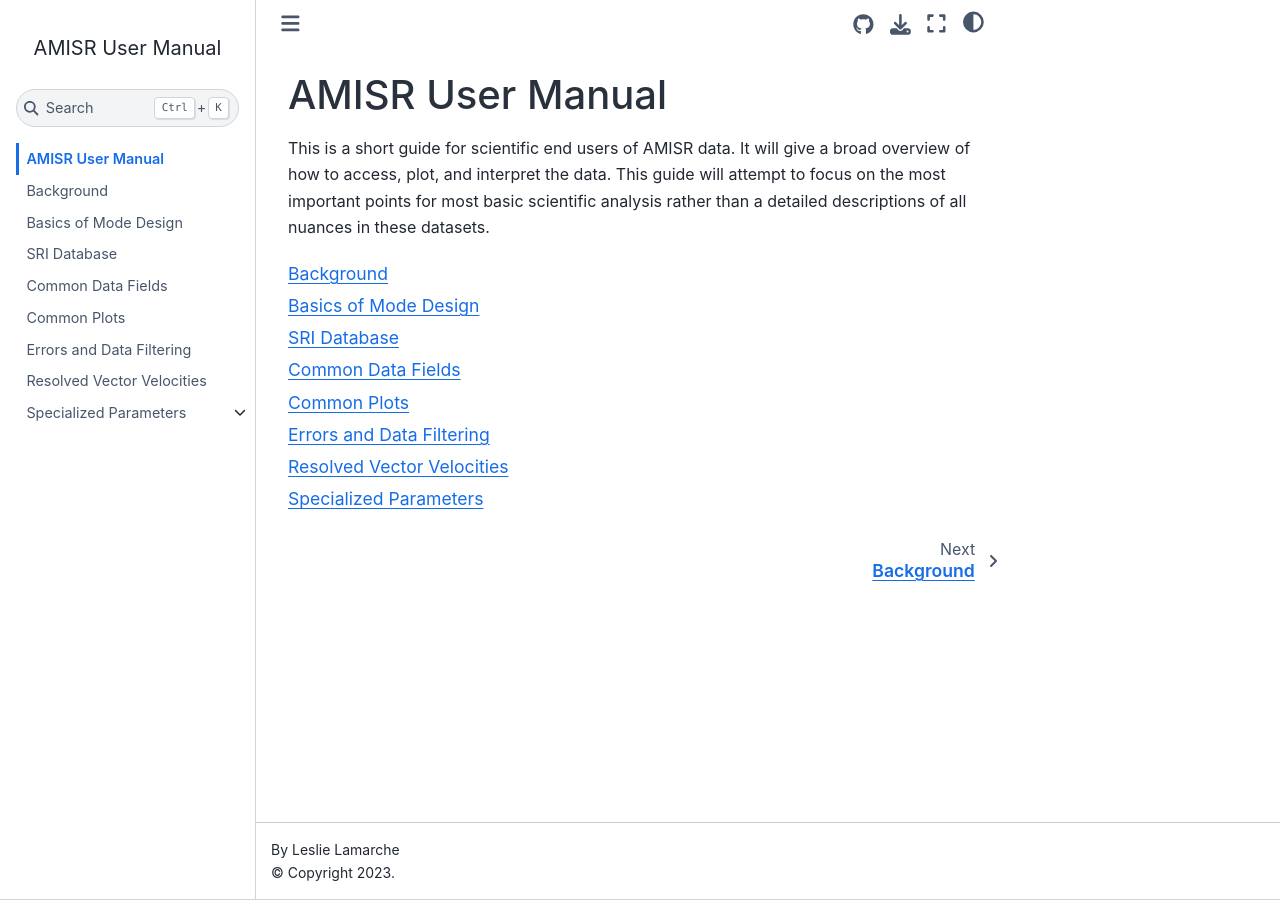
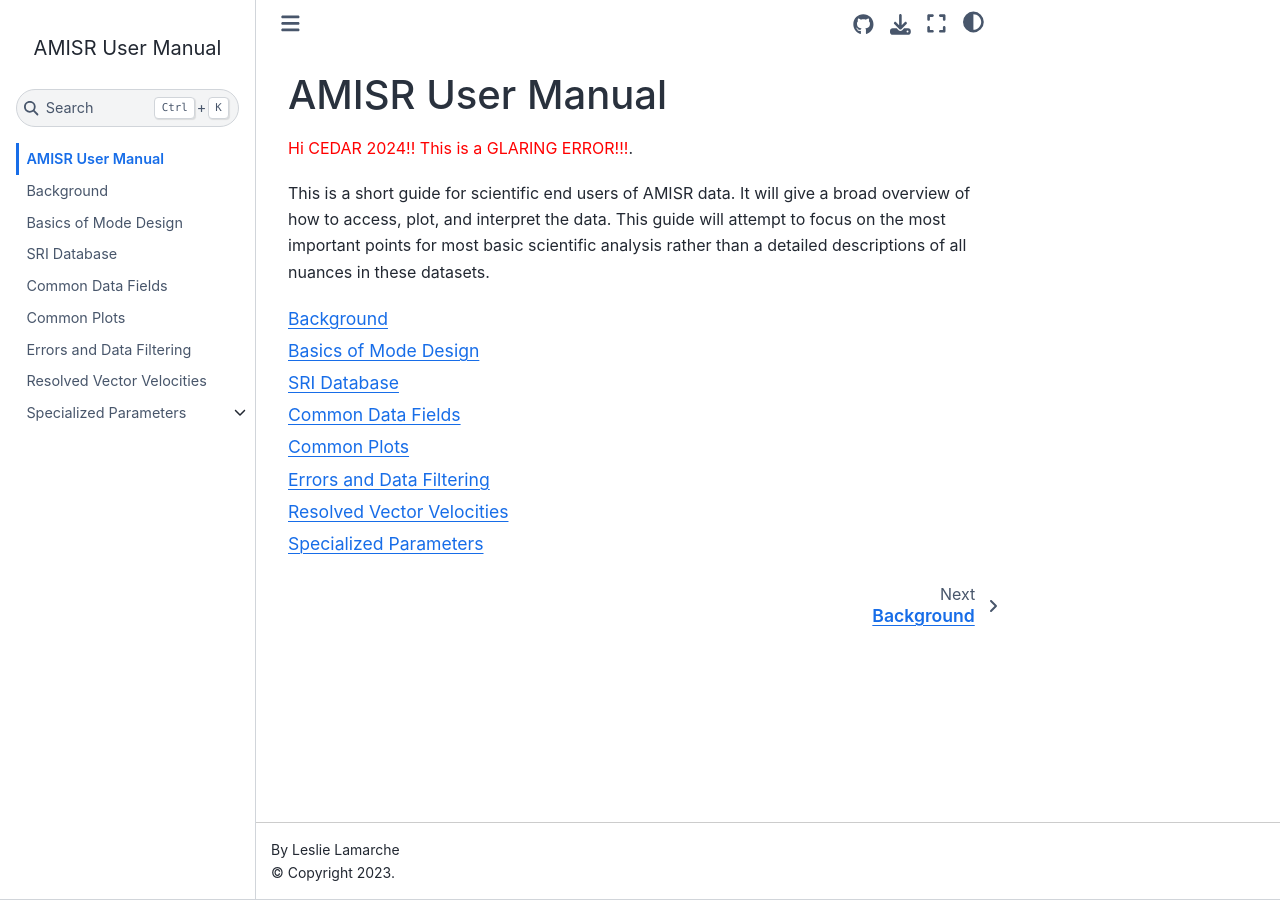
Before and after one commit to amisr/amisr_user_manual, a Jupyter Book: the page built from intro.md, in a window 1280 px wide. Built offline with Jupyter Book 1.0.4 settings and Sphinx 7.4.7 and the Sphinx Book theme 1.1.4, drawn with Linux system fonts in a browser that asks for light colours; pages that are not in the unit, such as notebooks, are missing from menus.

Commit message:
Add and error for ISR workshop demo.

```diff
--- a/intro.md
+++ b/intro.md
@@ -1,4 +1,6 @@
 # AMISR User Manual
+
+<span style="color:red; font-size:30">Hi CEDAR 2024!!  This is a GLARING ERROR!!!</span>.
 
 This is a short guide for scientific end users of AMISR data.  It will give a broad overview of how to access, plot, and interpret the data.  This guide will attempt to focus on the most important points for most basic scientific analysis rather than a detailed descriptions of all nuances in these datasets.
 
```
